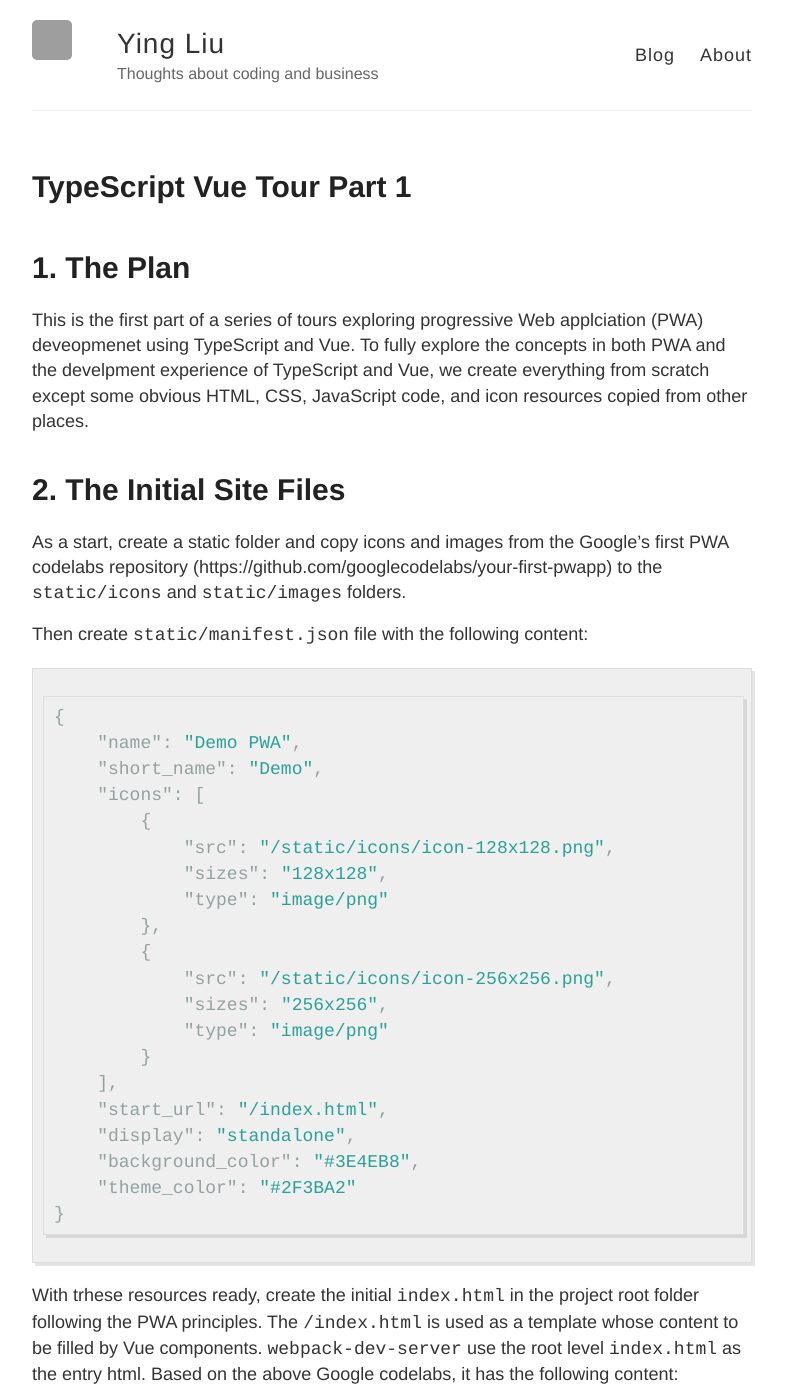
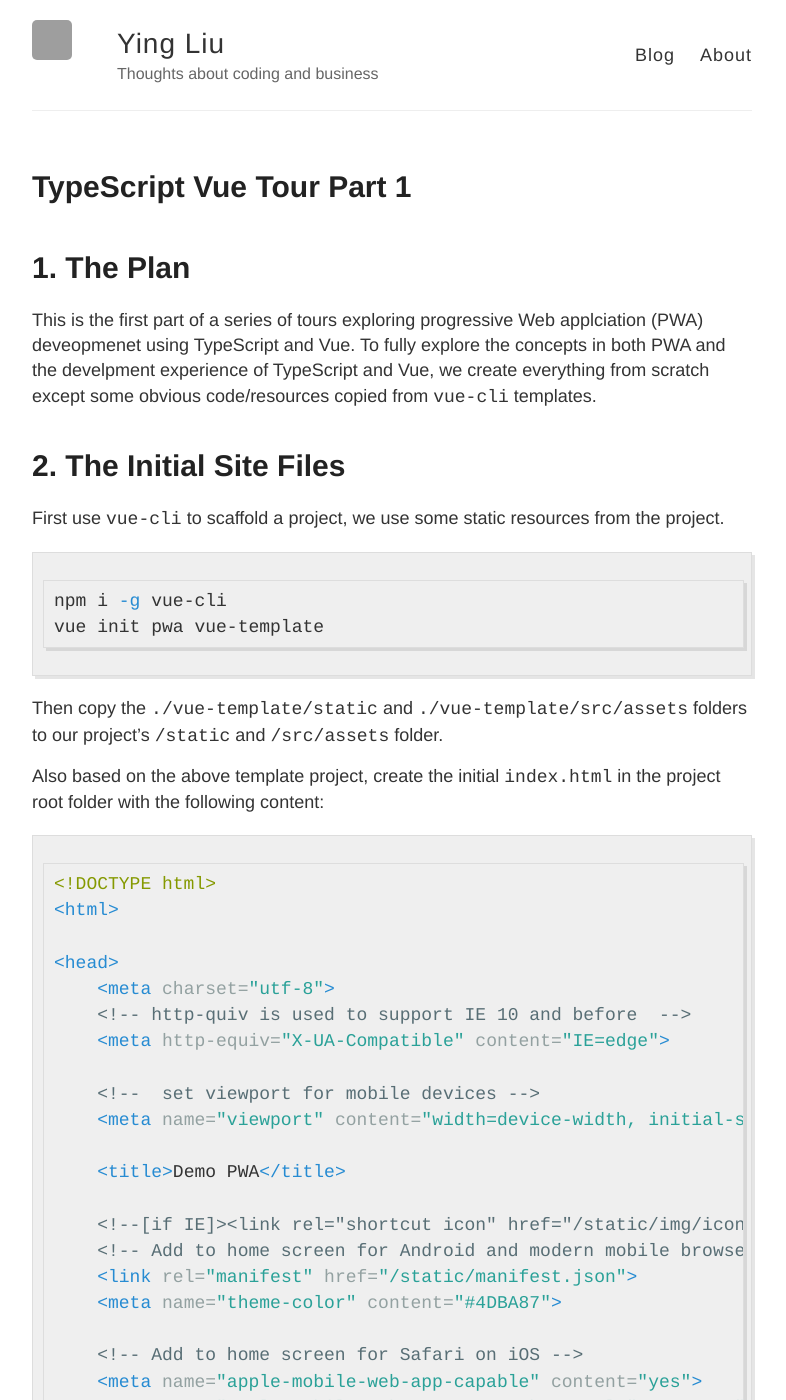
Before and after one commit to YingLiu4203/old-dev-blog, a Jekyll site: the page built from _posts/2017-07-18-TypeScript-Vue-Tour-01.md, in a window 1280 px wide and 1400 px high. Shown: the whole window, without its empty margins (248-1034 px from the left). Built offline with Jekyll 4.4.1, drawn with Linux system fonts in a browser that asks for light colours; comment, search, counter and statistics services are not loaded; some of the changed text lies outside the part shown; grey boxes are pictures that could not be loaded.

Commit message:
use vue pwa template

````diff
--- a/_posts/2017-07-18-TypeScript-Vue-Tour-01.md
+++ b/_posts/2017-07-18-TypeScript-Vue-Tour-01.md
@@ -8,37 +8,19 @@ tags:
 ---
 
 # 1. The Plan
-This is the first part of a series of tours exploring progressive Web applciation (PWA) deveopmenet using TypeScript and Vue. To fully explore the concepts in both PWA and the develpment experience of TypeScript and Vue, we create everything from scratch except some obvious HTML, CSS, JavaScript code, and icon resources copied from other places.
+This is the first part of a series of tours exploring progressive Web applciation (PWA) deveopmenet using TypeScript and Vue. To fully explore the concepts in both PWA and the develpment experience of TypeScript and Vue, we create everything from scratch except some obvious code/resources copied from `vue-cli` templates.
 
 # 2. The Initial Site Files
-As a start, create a static folder and copy icons and images from the Google's first PWA codelabs repository (https://github.com/googlecodelabs/your-first-pwapp) to the `static/icons` and `static/images` folders.
+First use `vue-cli` to scaffold a project, we use some static resources from the project.
 
-Then create `static/manifest.json` file with the following content:
-
-```json
-{
-    "name": "Demo PWA",
-    "short_name": "Demo",
-    "icons": [
-        {
-            "src": "/static/icons/icon-128x128.png",
-            "sizes": "128x128",
-            "type": "image/png"
-        },
-        {
-            "src": "/static/icons/icon-256x256.png",
-            "sizes": "256x256",
-            "type": "image/png"
-        }
-    ],
-    "start_url": "/index.html",
-    "display": "standalone",
-    "background_color": "#3E4EB8",
-    "theme_color": "#2F3BA2"
-}
+```sh
+npm i -g vue-cli
+vue init pwa vue-template
 ```
 
-With trhese resources ready, create the initial `index.html` in the project root folder following the PWA principles. The `/index.html` is used as a template whose content to be filled by Vue components. `webpack-dev-server` use the root level `index.html` as the entry html. Based on the above Google codelabs, it has the following content:
+Then copy the `./vue-template/static` and `./vue-template/src/assets` folders to our project's `/static` and `/src/assets` folder.
+
+Also based on the above template project, create the initial `index.html` in the project root folder with the following content:
 
 ```html
 <!DOCTYPE html>
@@ -54,18 +36,19 @@ With trhese resources ready, create the initial `index.html` in the project root
 
     <title>Demo PWA</title>
 
+    <!--[if IE]><link rel="shortcut icon" href="/static/img/icons/favicon.ico"><![endif]-->
     <!-- Add to home screen for Android and modern mobile browsers -->
     <link rel="manifest" href="/static/manifest.json">
+    <meta name="theme-color" content="#4DBA87">
 
     <!-- Add to home screen for Safari on iOS -->
     <meta name="apple-mobile-web-app-capable" content="yes">
     <meta name="apple-mobile-web-app-status-bar-style" content="black">
-    <meta name="apple-mobile-web-app-title" content="Demo PWA">
-    <link rel="apple-touch-icon" href="/static/icons/icon-152x152.png">
-
+    <meta name="apple-mobile-web-app-title" content="vuewp">
+    <link rel="apple-touch-icon" href="/static/img/icons/apple-touch-icon-152x152.png">
     <!-- Add to home screen for Windows -->
-    <meta name="msapplication-TileImage" content="/static/icons/icon-144x144.png">
-    <meta name="msapplication-TileColor" content="#2F3BA2">
+    <meta name="msapplication-TileImage" content="/static/img/icons/msapplication-icon-144x144.png">
+    <meta name="msapplication-TileColor" content="#000000">
 </head>
 
 <body>
````
Also changed, not shown: other parts of _posts/2017-07-18-TypeScript-Vue-Tour-01.md (+1 -1 lines).
